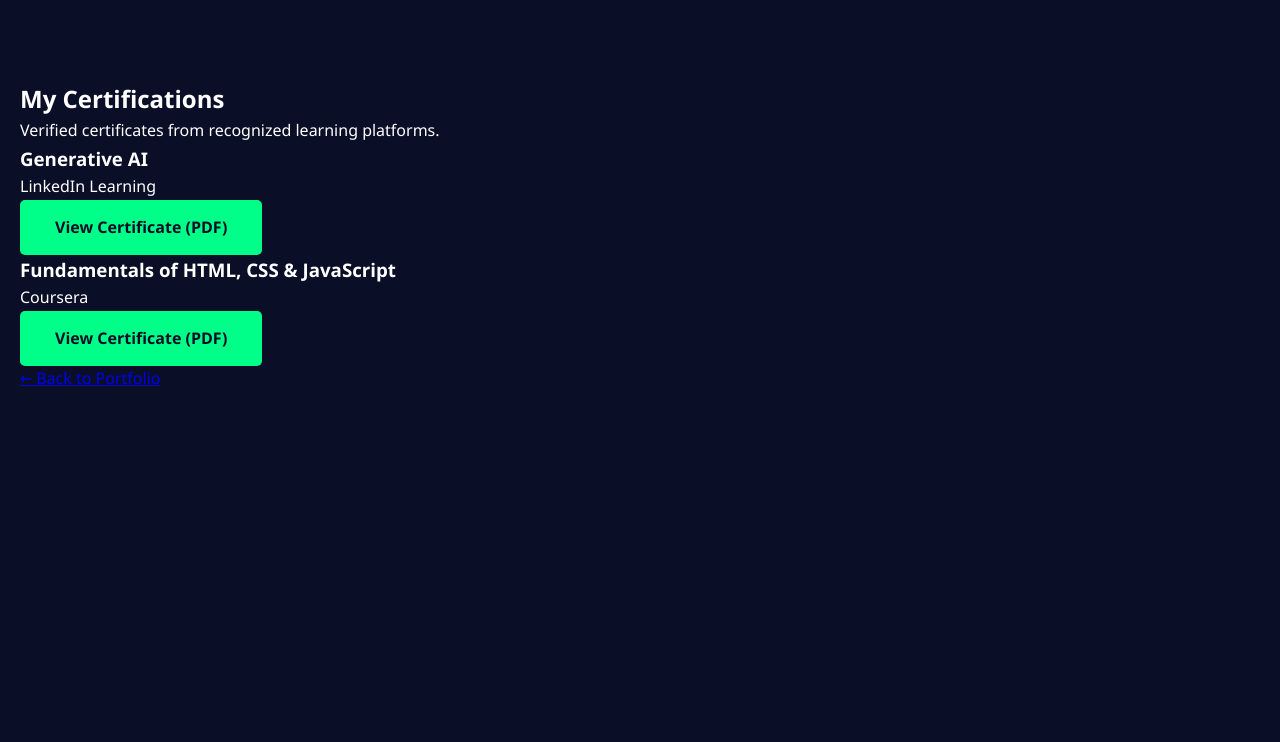
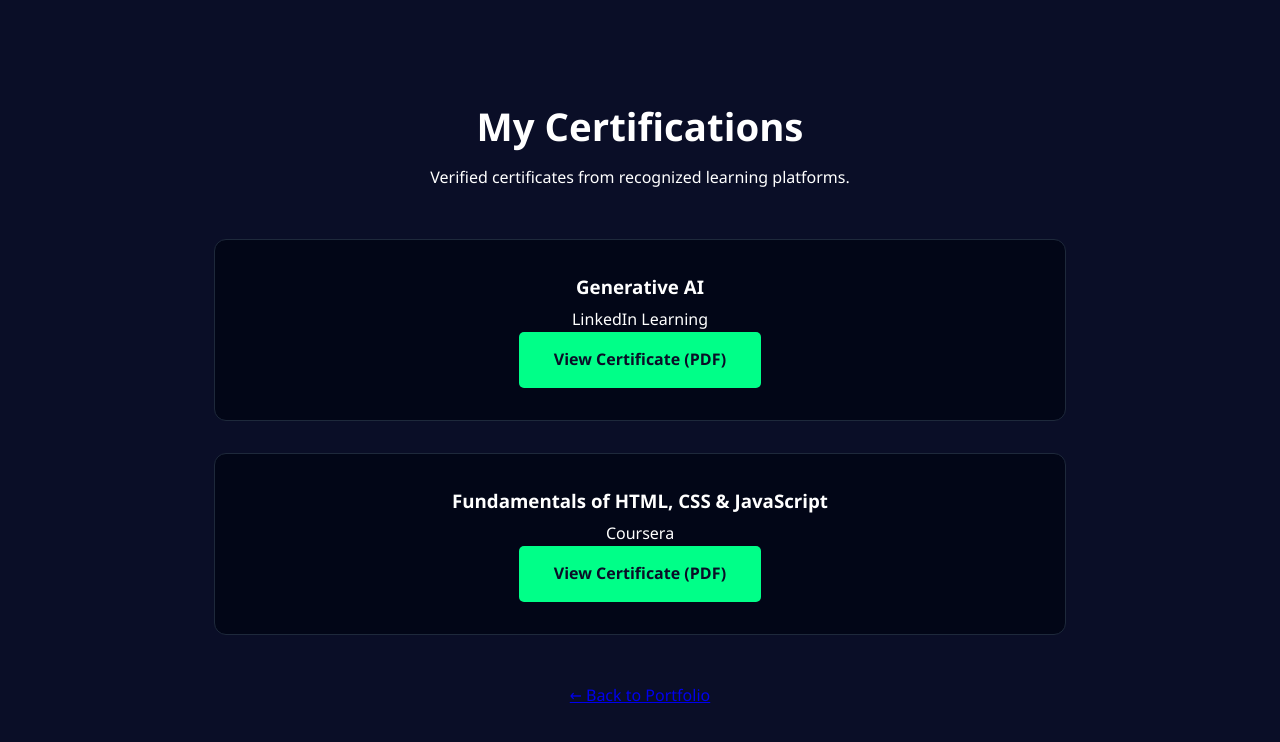
Before and after one commit to sajansonkar-cmd/sajansonkar-cmd.github.io, a plain HTML site: page certificate.html in a window 1280 px wide. Drawn offline with Linux system fonts and the light colour scheme.

Commit message:
Add styles for certificate page
Added styles for certificate page including layout and design.

```diff
--- a/style.css
+++ b/style.css
@@ -1,4 +1,4 @@
-/* ===================================
+ /* ===================================
    FILE: style.css
    Modern Dark Theme Portfolio Styles
    =================================== */
@@ -662,3 +662,37 @@
 
   transition: transform 0.3s ease, box-shadow 0.3s ease;
 }
+
+/* Certificate page */
+.cert-page {
+  max-width: 900px;
+  margin: 6rem auto;
+  padding: 0 1.5rem;
+  text-align: center;
+}
+
+.cert-page h1 {
+  font-size: 2.4rem;
+  margin-bottom: 0.5rem;
+}
+
+.cert-list {
+  margin-top: 3rem;
+  display: grid;
+  gap: 2rem;
+}
+
+.cert-item {
+  background: #020617;
+  border: 1px solid #1e293b;
+  padding: 2rem;
+  border-radius: 12px;
+}
+
+.cert-item h3 {
+  margin-bottom: 0.3rem;
+}
+
+.back-link {
+  margin-top: 3rem;
+}
```
